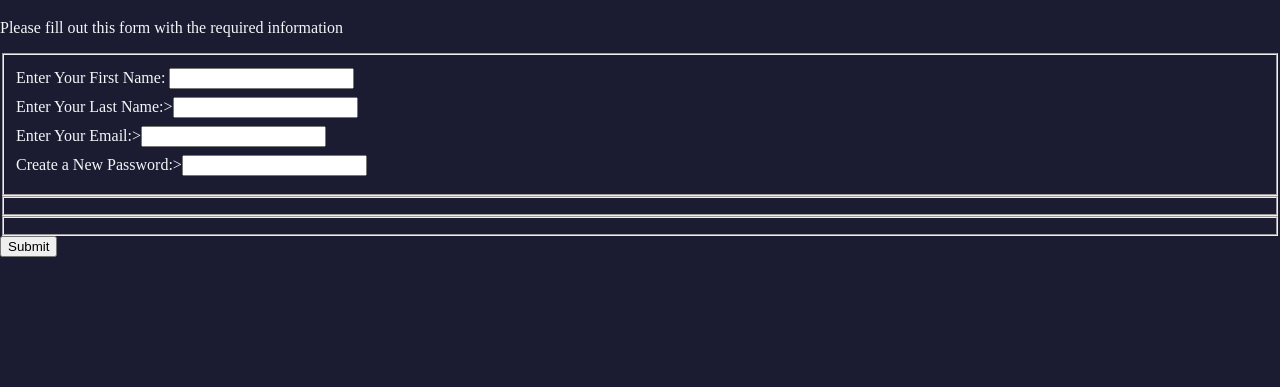
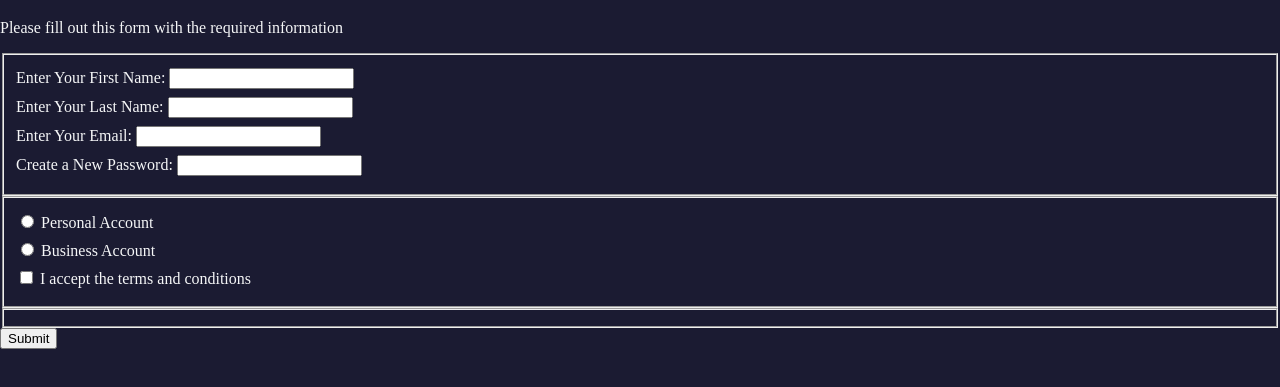
Before and after one commit to Yinkusadel/04-fcc-registration-form, a website: page index.html in a window 1280 px wide. Shown: the part 61-448 px from the top of the page. Drawn offline with Linux system fonts and the light colour scheme.

Commit message:
add complete solution to registrationform

```diff
--- a/index.html
+++ b/index.html
@@ -11,15 +11,18 @@
       <p>Please fill out this form with the required information</p>
       <form action="https://register-demo.freecodecamp.org">
         <fieldset>
-          <label for="first-name">Enter Your First Name: <input id="first-name" type="text" /></label>
-          <label for="last-name"> Enter Your Last Name:><input id="last-name" type="text" /></label>
-          <label for="email"> Enter Your Email:><input id="email" type="email"/></label>
-          <label for="new-password"> Create a New Password:><input id="new-password" type="password"/></label>
-
+          <label for="first-name">Enter Your First Name: <input id="first-name" type="text" required /></label>
+          <label for="last-name">Enter Your Last Name: <input id="last-name" type="text" required /></label>
+          <label for="email">Enter Your Email: <input id="email" type="email" required /></label>
+          <label for="new-password">Create a New Password: <input id="new-password" type="password" required pattern="[a-z0-5]{8,}"/></label>
         </fieldset>
 
 
+
          <fieldset>
+          <label><input type="radio" /> Personal Account</label>
+          <label><input type="radio" /> Business Account</label>
+          <label><input type="checkbox"required  /> I accept the terms and conditions</label>
 
         </fieldset>
 
```
